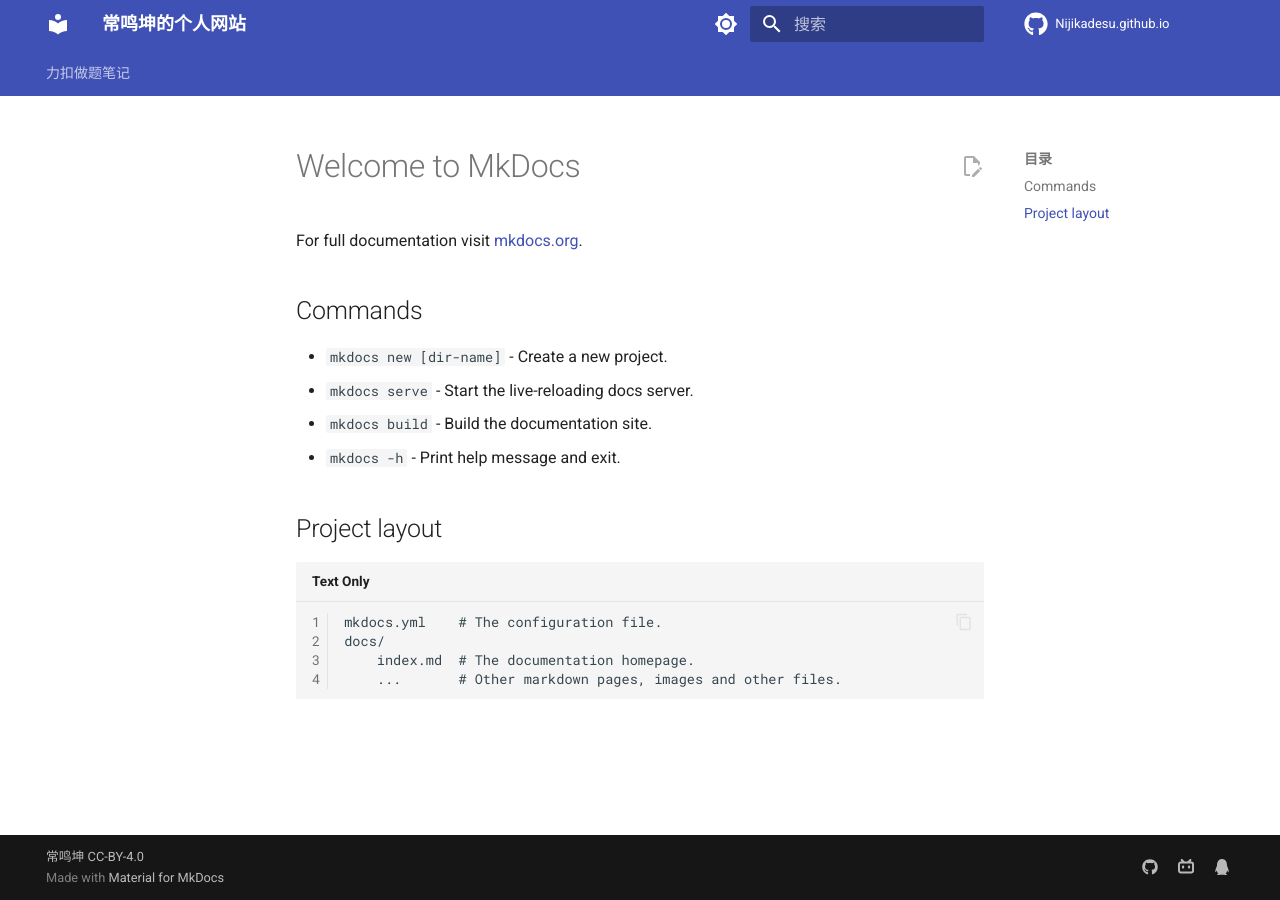
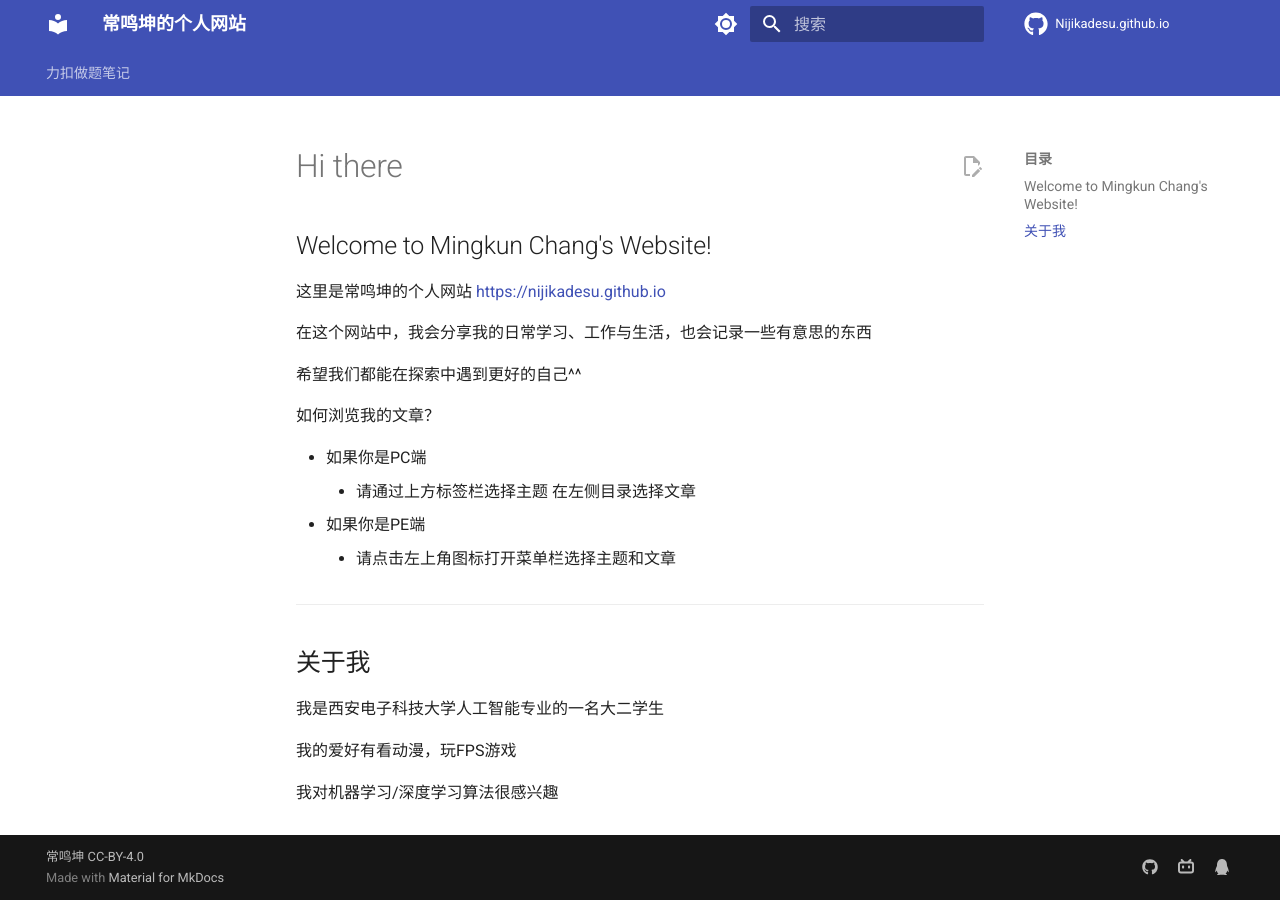
Before and after one commit to Nijikadesu/Nijikadesu.github.io, an MkDocs documentation site: the page built from docs/index.md, in a window 1280 px wide. Built offline with MkDocs 1.6.1 and Material for MkDocs 9.7.7, drawn with Linux system fonts in a browser that asks for light colours; nearby versions of some CDN libraries; library files that are not in the unit come from our copies; comment, search, counter and statistics services are not loaded.

Commit message:
modify homepage

```diff
--- a/docs/index.md
+++ b/docs/index.md
@@ -1,17 +1,24 @@
-# Welcome to MkDocs
+# Hi there
+##  Welcome to Mingkun Chang's Website!
 
-For full documentation visit [mkdocs.org](https://www.mkdocs.org).
+这里是常鸣坤的个人网站 [https://nijikadesu.github.io](https://nijikadesu.github.io)
 
-## Commands
+在这个网站中，我会分享我的日常学习、工作与生活，也会记录一些有意思的东西
 
-* `mkdocs new [dir-name]` - Create a new project.
-* `mkdocs serve` - Start the live-reloading docs server.
-* `mkdocs build` - Build the documentation site.
-* `mkdocs -h` - Print help message and exit.
+希望我们都能在探索中遇到更好的自己^^
 
-## Project layout
+如何浏览我的文章？
 
-    mkdocs.yml    # The configuration file.
-    docs/
-        index.md  # The documentation homepage.
-        ...       # Other markdown pages, images and other files.
+- 如果你是PC端
+    -  请通过上方标签栏选择主题 在左侧目录选择文章
+- 如果你是PE端
+    -  请点击左上角图标打开菜单栏选择主题和文章
+
+****
+## 关于我
+
+我是西安电子科技大学人工智能专业的一名大二学生
+
+我的爱好有看动漫，玩FPS游戏
+
+我对机器学习/深度学习算法很感兴趣
```
